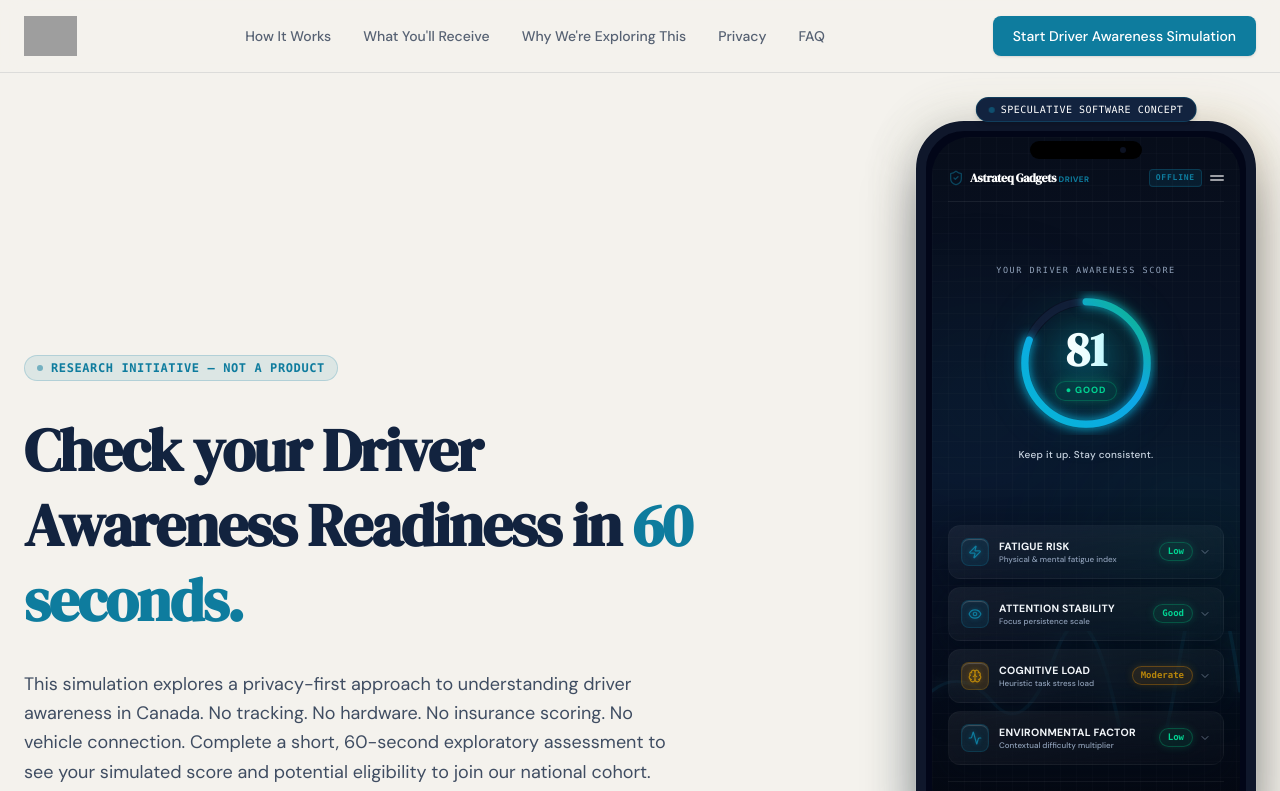
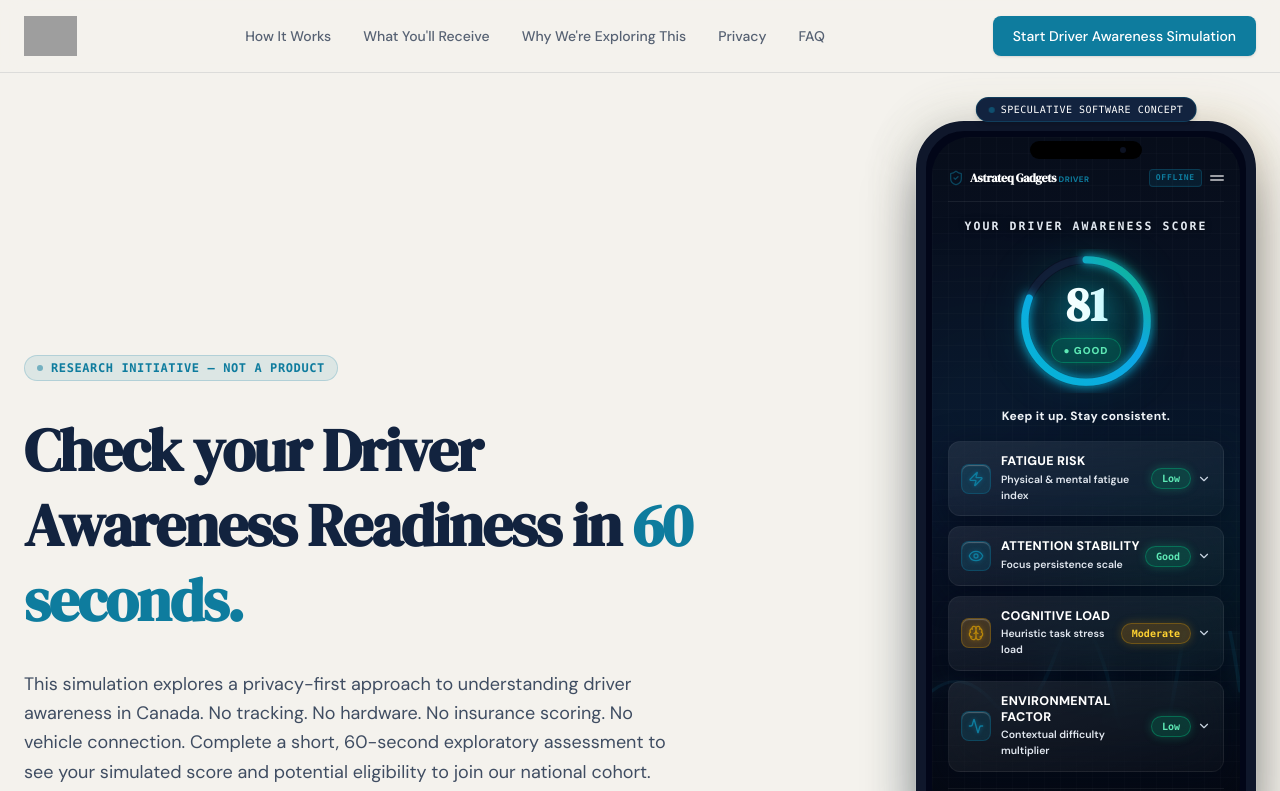
Before and after one commit to MaverickKing17/astrateq-market-validation, a React (Vite) app: page / in a window 1280 px wide. Shown: the top 791 px of the page. Built offline with nearby package versions, Linux system fonts and the light colour scheme; grey boxes are pictures that could not be loaded.

Commit message:
style: improve UI legibility and update README
Enhance contrast and typography for the Hero and Simulation components. Update README with project vision and feature documentation.

```diff
--- a/src/components/Hero.tsx
+++ b/src/components/Hero.tsx
@@ -143,14 +143,14 @@ export default function Hero({ onStartSimulation }: HeroProps) {
 
                 {/* Score Circular Dial Section */}
                 <div className="flex-1 flex flex-col items-center justify-center py-4 relative z-10">
-                  <span className="text-[8.5px] font-mono tracking-[0.18em] text-slate-400 uppercase mb-3.5 font-light">
+                  <span className="text-[11.5px] font-mono tracking-[0.18em] text-slate-200 uppercase mb-3.5 font-bold drop-shadow-[0_1px_3px_rgba(0,0,0,0.5)]">
                     YOUR DRIVER AWARENESS SCORE
                   </span>
 
                   {/* Gauge Ring Visual */}
                   <div className="relative w-36 h-36 flex items-center justify-center">
                     {/* Background Soft Glow */}
-                    <div className="absolute inset-4 rounded-full bg-gradient-to-tr from-cyan-500/15 to-emerald-500/15 blur-xl pointer-events-none" />
+                    <div className="absolute inset-4 rounded-full bg-gradient-to-tr from-cyan-500/20 to-emerald-500/20 blur-xl pointer-events-none" />
 
                     <svg className="absolute inset-0 w-full h-full -rotate-90" viewBox="0 0 160 160">
                       {/* Trail path (3D deep channel slot) */}
@@ -192,88 +192,88 @@ export default function Hero({ onStartSimulation }: HeroProps) {
 
                     {/* Inner Content */}
                     <div className="text-center z-10">
-                      <span className="block font-serif text-5xl font-black text-transparent bg-clip-text bg-gradient-to-r from-white via-cyan-50 to-cyan-200 drop-shadow-[0_4px_16px_rgba(6,182,212,0.5)] leading-none select-none">
+                      <span className="block font-serif text-5xl font-black text-transparent bg-clip-text bg-gradient-to-r from-white via-cyan-50 to-cyan-200 drop-shadow-[0_4px_16px_rgba(6,182,212,0.6)] leading-none select-none">
                         81
                       </span>
-                      <span className="inline-flex mt-2 px-2.5 py-0.5 rounded-full bg-emerald-500/10 border border-emerald-500/30 text-emerald-400 text-[9px] font-extrabold uppercase tracking-widest shadow-[0_0_12px_rgba(16,185,129,0.3)] backdrop-blur-sm">
+                      <span className="inline-flex mt-2.5 px-3 py-1 rounded-full bg-emerald-500/20 border border-emerald-500/40 text-emerald-300 text-[10px] font-black uppercase tracking-widest shadow-[0_0_15px_rgba(16,185,129,0.4)] backdrop-blur-sm">
                         ● Good
                       </span>
                     </div>
                   </div>
 
-                  <p className="text-[10px] text-slate-300 text-center mt-3 max-w-[190px] font-sans font-medium tracking-wide">
+                  <p className="text-[12px] text-slate-100 text-center mt-3.5 max-w-[190px] font-sans font-bold tracking-wide">
                     Keep it up. Stay consistent.
                   </p>
                 </div>
 
                 {/* Simulated Metrics Column - Premium Glassmorphism UI cards */}
-                <div className="space-y-2 pb-4 relative z-10">
+                <div className="space-y-2.5 pb-4 relative z-10">
 
                   {/* Card 1 */}
-                  <div className="flex items-center justify-between p-3 backdrop-blur-xl bg-gradient-to-br from-white/[0.06] to-white/[0.01] border-t border-l border-cyanaccent/20 border-r border-b border-white/[0.03] rounded-xl shadow-[0_8px_32px_0_rgba(2,10,25,0.45)] transition-all duration-300 hover:border-cyanaccent/35 hover:bg-white/[0.08]">
+                  <div className="flex items-center justify-between p-3 backdrop-blur-xl bg-gradient-to-br from-white/[0.08] to-white/[0.02] border-t border-l border-cyanaccent/30 border-r border-b border-white/[0.05] rounded-xl shadow-[0_8px_32px_0_rgba(2,10,25,0.55)] transition-all duration-300 hover:border-cyanaccent/50 hover:bg-white/[0.1]">
                     <div className="flex items-center gap-2.5">
-                      <div className="p-1.5 bg-cyanaccent/15 text-cyanaccent rounded-lg border border-cyanaccent/25 shadow-[inset_0_1px_1px_rgba(255,255,255,0.2)]">
-                        <Zap className="h-3.5 w-3.5 drop-shadow-[0_0_2px_rgba(14,124,158,0.5)]" />
+                      <div className="p-1.5 bg-cyanaccent/20 text-cyanaccent rounded-lg border border-cyanaccent/35 shadow-[inset_0_1px_1px_rgba(255,255,255,0.25)] shrink-0">
+                        <Zap className="h-4 w-4 drop-shadow-[0_0_2px_rgba(14,124,158,0.6)]" />
                       </div>
                       <div className="flex flex-col text-left">
-                        <span className="text-[10.5px] font-bold text-slate-100 font-sans tracking-wide leading-tight">FATIGUE RISK</span>
-                        <span className="text-[8px] text-slate-400 font-sans font-medium leading-none mt-0.5">Physical & mental fatigue index</span>
+                        <span className="text-[12.5px] font-extrabold text-white font-sans tracking-wide leading-tight">FATIGUE RISK</span>
+                        <span className="text-[10.5px] text-slate-200 font-sans font-semibold leading-normal mt-0.5">Physical & mental fatigue index</span>
                       </div>
                     </div>
-                    <div className="flex items-center gap-1.5">
-                      <span className="text-[9px] font-bold text-emerald-400 bg-emerald-500/10 border border-emerald-500/30 px-2 py-0.5 rounded-full shadow-[0_0_8px_rgba(16,185,129,0.2)] font-mono">Low</span>
-                      <ChevronDown className="h-3 w-3 text-slate-400 opacity-60" />
+                    <div className="flex items-center gap-1.5 shrink-0">
+                      <span className="text-[10px] font-bold text-emerald-300 bg-emerald-500/20 border border-emerald-500/40 px-2.5 py-0.5 rounded-full shadow-[0_0_10px_rgba(16,185,129,0.3)] font-mono">Low</span>
+                      <ChevronDown className="h-3.5 w-3.5 text-slate-300" />
                     </div>
                   </div>
 
                   {/* Card 2 */}
-                  <div className="flex items-center justify-between p-3 backdrop-blur-xl bg-gradient-to-br from-white/[0.06] to-white/[0.01] border-t border-l border-cyanaccent/20 border-r border-b border-white/[0.03] rounded-xl shadow-[0_8px_32px_0_rgba(2,10,25,0.45)] transition-all duration-300 hover:border-cyanaccent/35 hover:bg-white/[0.08]">
+                  <div className="flex items-center justify-between p-3 backdrop-blur-xl bg-gradient-to-br from-white/[0.08] to-white/[0.02] border-t border-l border-cyanaccent/30 border-r border-b border-white/[0.05] rounded-xl shadow-[0_8px_32px_0_rgba(2,10,25,0.55)] transition-all duration-300 hover:border-cyanaccent/50 hover:bg-white/[0.1]">
                     <div className="flex items-center gap-2.5">
-                      <div className="p-1.5 bg-cyanaccent/15 text-cyanaccent rounded-lg border border-cyanaccent/25 shadow-[inset_0_1px_1px_rgba(255,255,255,0.2)]">
-                        <Eye className="h-3.5 w-3.5 drop-shadow-[0_0_2px_rgba(14,124,158,0.5)]" />
+                      <div className="p-1.5 bg-cyanaccent/20 text-cyanaccent rounded-lg border border-cyanaccent/35 shadow-[inset_0_1px_1px_rgba(255,255,255,0.25)] shrink-0">
+                        <Eye className="h-4 w-4 drop-shadow-[0_0_2px_rgba(14,124,158,0.6)]" />
                       </div>
                       <div className="flex flex-col text-left">
-                        <span className="text-[10.5px] font-bold text-slate-100 font-sans tracking-wide leading-tight">ATTENTION STABILITY</span>
-                        <span className="text-[8px] text-slate-400 font-sans font-medium leading-none mt-0.5">Focus persistence scale</span>
+                        <span className="text-[12.5px] font-extrabold text-white font-sans tracking-wide leading-tight">ATTENTION STABILITY</span>
+                        <span className="text-[10.5px] text-slate-200 font-sans font-semibold leading-normal mt-0.5">Focus persistence scale</span>
                       </div>
                     </div>
-                    <div className="flex items-center gap-1.5">
-                      <span className="text-[9px] font-bold text-emerald-400 bg-emerald-500/10 border border-emerald-500/30 px-2 py-0.5 rounded-full shadow-[0_0_8px_rgba(16,185,129,0.2)] font-mono">Good</span>
-                      <ChevronDown className="h-3 w-3 text-slate-400 opacity-60" />
+                    <div className="flex items-center gap-1.5 shrink-0">
+                      <span className="text-[10px] font-bold text-emerald-300 bg-emerald-500/20 border border-emerald-500/40 px-2.5 py-0.5 rounded-full shadow-[0_0_10px_rgba(16,185,129,0.3)] font-mono">Good</span>
+                      <ChevronDown className="h-3.5 w-3.5 text-slate-300" />
                     </div>
                   </div>
 
                   {/* Card 3 */}
-                  <div className="flex items-center justify-between p-3 backdrop-blur-xl bg-gradient-to-br from-white/[0.06] to-white/[0.01] border-t border-l border-cyanaccent/20 border-r border-b border-white/[0.03] rounded-xl shadow-[0_8px_32px_0_rgba(2,10,25,0.45)] transition-all duration-300 hover:border-cyanaccent/35 hover:bg-white/[0.08]">
+                  <div className="flex items-center justify-between p-3 backdrop-blur-xl bg-gradient-to-br from-white/[0.08] to-white/[0.02] border-t border-l border-cyanaccent/30 border-r border-b border-white/[0.05] rounded-xl shadow-[0_8px_32px_0_rgba(2,10,25,0.55)] transition-all duration-300 hover:border-cyanaccent/50 hover:bg-white/[0.1]">
                     <div className="flex items-center gap-2.5">
-                      <div className="p-1.5 bg-amber-500/15 text-amberaccent rounded-lg border border-amberaccent/25 shadow-[inset_0_1px_1px_rgba(255,255,255,0.2)]">
-                        <Brain className="h-3.5 w-3.5 drop-shadow-[0_0_2px_rgba(184,134,11,0.5)]" />
+                      <div className="p-1.5 bg-amber-500/20 text-amberaccent rounded-lg border border-amberaccent/35 shadow-[inset_0_1px_1px_rgba(255,255,255,0.25)] shrink-0">
+                        <Brain className="h-4 w-4 drop-shadow-[0_0_2px_rgba(184,134,11,0.6)]" />
                       </div>
                       <div className="flex flex-col text-left">
-                        <span className="text-[10.5px] font-bold text-slate-100 font-sans tracking-wide leading-tight">COGNITIVE LOAD</span>
-                        <span className="text-[8px] text-slate-400 font-sans font-medium leading-none mt-0.5">Heuristic task stress load</span>
+                        <span className="text-[12.5px] font-extrabold text-white font-sans tracking-wide leading-tight">COGNITIVE LOAD</span>
+                        <span className="text-[10.5px] text-slate-200 font-sans font-semibold leading-normal mt-0.5">Heuristic task stress load</span>
                       </div>
                     </div>
-                    <div className="flex items-center gap-1.5">
-                      <span className="text-[9px] font-bold text-amberaccent bg-amber-500/10 border border-amber-500/30 px-2 py-0.5 rounded-full shadow-[0_0_8px_rgba(184,134,11,0.2)] font-mono">Moderate</span>
-                      <ChevronDown className="h-3 w-3 text-slate-400 opacity-60" />
+                    <div className="flex items-center gap-1.5 shrink-0">
+                      <span className="text-[10px] font-bold text-amber-300 bg-amber-500/20 border border-amberaccent/40 px-2.5 py-0.5 rounded-full shadow-[0_0_10px_rgba(184,134,11,0.3)] font-mono">Moderate</span>
+                      <ChevronDown className="h-3.5 w-3.5 text-slate-300" />
                     </div>
                   </div>
 
                   {/* Card 4 */}
-                  <div className="flex items-center justify-between p-3 backdrop-blur-xl bg-gradient-to-br from-white/[0.06] to-white/[0.01] border-t border-l border-cyanaccent/20 border-r border-b border-white/[0.03] rounded-xl shadow-[0_8px_32px_0_rgba(2,10,25,0.45)] transition-all duration-300 hover:border-cyanaccent/35 hover:bg-white/[0.08]">
+                  <div className="flex items-center justify-between p-3 backdrop-blur-xl bg-gradient-to-br from-white/[0.08] to-white/[0.02] border-t border-l border-cyanaccent/30 border-r border-b border-white/[0.05] rounded-xl shadow-[0_8px_32px_0_rgba(2,10,25,0.55)] transition-all duration-300 hover:border-cyanaccent/50 hover:bg-white/[0.1]">
                     <div className="flex items-center gap-2.5">
-                      <div className="p-1.5 bg-cyanaccent/15 text-cyanaccent rounded-lg border border-cyanaccent/25 shadow-[inset_0_1px_1px_rgba(255,255,255,0.2)]">
-                        <Activity className="h-3.5 w-3.5 drop-shadow-[0_0_2px_rgba(14,124,158,0.5)]" />
+                      <div className="p-1.5 bg-cyanaccent/20 text-cyanaccent rounded-lg border border-cyanaccent/35 shadow-[inset_0_1px_1px_rgba(255,255,255,0.25)] shrink-0">
+                        <Activity className="h-4 w-4 drop-shadow-[0_0_2px_rgba(14,124,158,0.6)]" />
                       </div>
                       <div className="flex flex-col text-left">
-                        <span className="text-[10.5px] font-bold text-slate-100 font-sans tracking-wide leading-tight">ENVIRONMENTAL FACTOR</span>
-                        <span className="text-[8px] text-slate-400 font-sans font-medium leading-none mt-0.5">Contextual difficulty multiplier</span>
+                        <span className="text-[12.5px] font-extrabold text-white font-sans tracking-wide leading-tight">ENVIRONMENTAL FACTOR</span>
+                        <span className="text-[10.5px] text-slate-200 font-sans font-semibold leading-normal mt-0.5">Contextual difficulty multiplier</span>
                       </div>
                     </div>
-                    <div className="flex items-center gap-1.5">
-                      <span className="text-[9px] font-bold text-emerald-400 bg-emerald-500/10 border border-emerald-500/30 px-2 py-0.5 rounded-full shadow-[0_0_8px_rgba(16,185,129,0.2)] font-mono">Low</span>
-                      <ChevronDown className="h-3 w-3 text-slate-400 opacity-60" />
+                    <div className="flex items-center gap-1.5 shrink-0">
+                      <span className="text-[10px] font-bold text-emerald-300 bg-emerald-500/20 border border-emerald-500/40 px-2.5 py-0.5 rounded-full shadow-[0_0_10px_rgba(16,185,129,0.3)] font-mono">Low</span>
+                      <ChevronDown className="h-3.5 w-3.5 text-slate-300" />
                     </div>
                   </div>
 
```
Also changed, not shown: src/components/SimulationFlow.tsx (+29 -29 lines), 1 other file (tests, documents, lock files or other folders).
